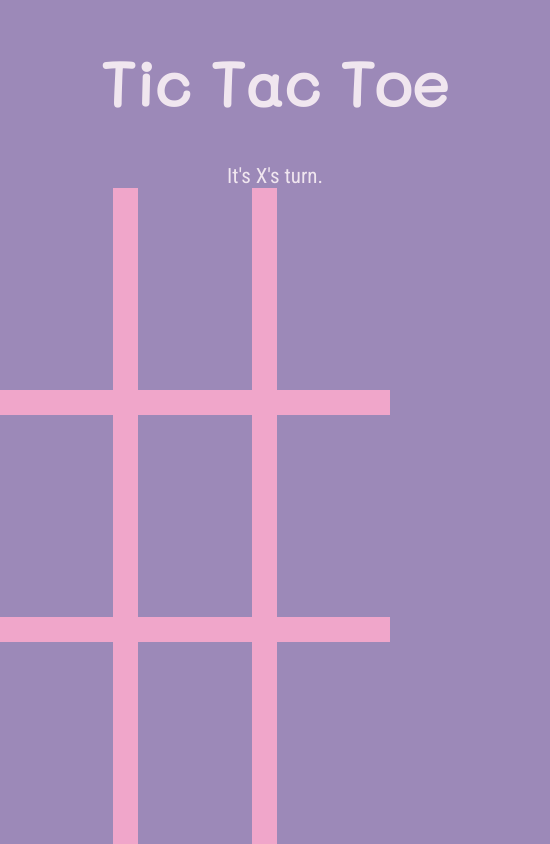
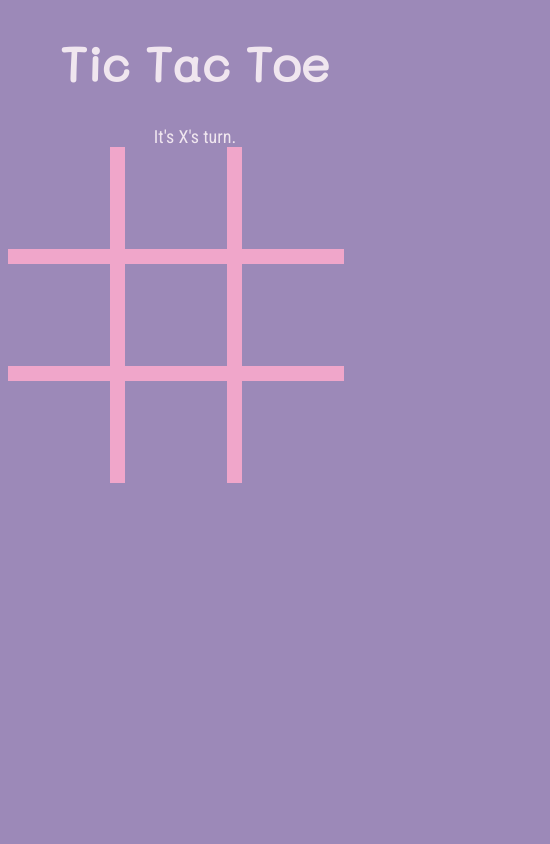
Before and after one commit to donatelucas/TicTacToeExpanded, a plain HTML site: page tictactoe.html in a window 390 px wide. Shown: the whole page, 550 px wide, since content can reach past the window. Drawn offline with Linux system fonts and the light colour scheme.

Commit message:
style.css updates
With the addition to the class container, now the whole body can be enveloped under it, thus making it easier to center the whole thing instead of different blocks, making responsiveness more straightforward.

```diff
--- a/style.css
+++ b/style.css
@@ -1,31 +1,38 @@
 body {
-    width: 550px;
-    margin: auto;
     background-color: #9C89B8;
 }
 
 h1 {
     font-family: 'Mali';
-    font-size: 62px;
+    text-align: center;
+    font-size: 48px;
     color: #F0E6EF;
     text-align: center;
 }
 
 #messages {
     font-family: 'Roboto Condensed', sans-serif;
-    font-size: 21px;
+    text-align: center;
+    font-size: 18px;
     color: #F0E6EF;
+<<<<<<< HEAD
+    padding-bottom: 50px;
+}
+
+.container {
+    margin: 0 auto;
+    width: 330px;
+=======
     text-align: center;
+>>>>>>> origin/master
 }
 
 td {
-    border: 25px solid #F0A6CA;
-    height: 200px;
-    width: 200px;
-    text-align: center;
-    vertical-align: middle;
+    border: 15px solid #F0A6CA;
+    height: 100px;
+    width: 100px;
     font-family: "Helvetica", monospace, sans-serif;
-    font-size: 150px;
+    font-size: 68px;
     cursor: pointer;
     color: #B8BEDD;
 }
@@ -38,6 +45,7 @@ td {
 table {
     border-collapse: collapse;
     position: absolute;
+    text-align: center;
 }
 
 table tr:first-child td {
```
